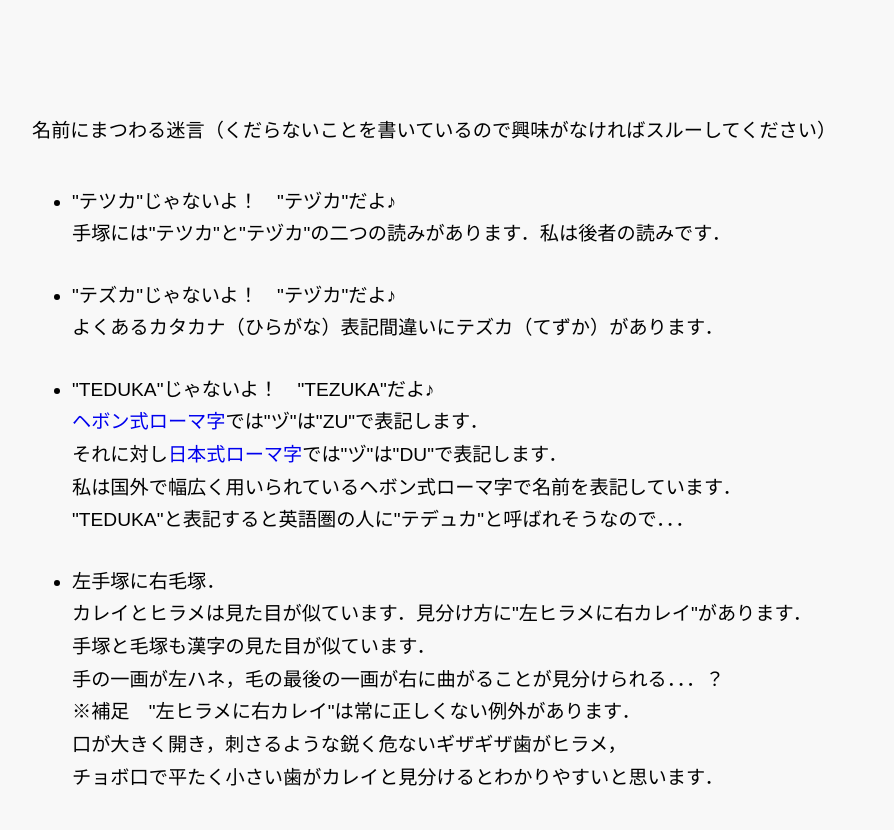
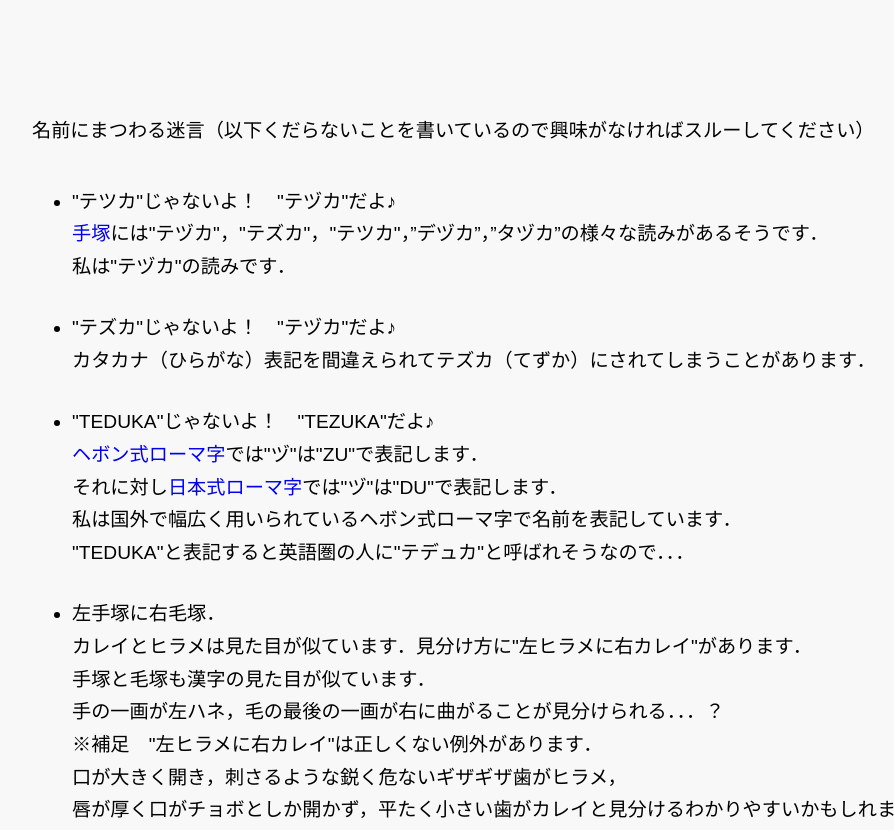
Before and after one commit to TEZUMASA/tezumasa-homepage, a plain HTML site: page about_me_ja.html in a window 1280 px wide. Shown: the part 2245-3075 px from the top of the page, without its empty margins (16-910 px from the left). Drawn offline with Linux system fonts and the light colour scheme.

Commit message:
no message

```diff
--- a/about_me_ja.html
+++ b/about_me_ja.html
@@ -86,12 +86,13 @@
             </div>
 
             <div class="descrcon">
-                    <p> 名前にまつわる迷言（くだらないことを書いているので興味がなければスルーしてください）<br>
+                    <p> 名前にまつわる迷言（以下くだらないことを書いているので興味がなければスルーしてください）<br>
                         <ul>
                         <li>"テツカ"じゃないよ！　"テヅカ"だよ♪<br>
-                        手塚には"テツカ"と"テヅカ"の二つの読みがあります．私は後者の読みです．</li>
+                        <a href="https://myoji-yurai.net/myojiPrefectureRanking.htm?myojiKanji=手塚">手塚</a>には"テヅカ"，"テズカ"，"テツカ"，”デヅカ”，”タヅカ”の様々な読みがあるそうです．<br>
+                        私は"テヅカ"の読みです．</li>
                         <li>"テズカ"じゃないよ！　"テヅカ"だよ♪<br>
-                        よくあるカタカナ（ひらがな）表記間違いにテズカ（てずか）があります．</li>
+                        カタカナ（ひらがな）表記を間違えられてテズカ（てずか）にされてしまうことがあります．</li>
                         <li>"TEDUKA"じゃないよ！　"TEZUKA"だよ♪<br>
                         <a href="https://ja.wikipedia.org/wiki/ヘボン式ローマ字">ヘボン式ローマ字</a>では"ヅ"は"ZU"で表記します．<br>
                         それに対し<a href="https://ja.wikipedia.org/wiki/日本式ローマ字">日本式ローマ字</a>では"ヅ"は"DU"で表記します．<br>
@@ -102,9 +103,9 @@
                         カレイとヒラメは見た目が似ています．見分け方に"左ヒラメに右カレイ"があります．<br>
                         手塚と毛塚も漢字の見た目が似ています．<br>
                         手の一画が左ハネ，毛の最後の一画が右に曲がることが見分けられる．．．？<br>
-                        ※補足　"左ヒラメに右カレイ"は常に正しくない例外があります．<br>
+                        ※補足　"左ヒラメに右カレイ"は正しくない例外があります．<br>
                         口が大きく開き，刺さるような鋭く危ないギザギザ歯がヒラメ，<br>
-                        チョボ口で平たく小さい歯がカレイと見分けるとわかりやすいと思います．</li>
+                        唇が厚く口がチョボとしか開かず，平たく小さい歯がカレイと見分けるわかりやすいかもしれません．</li>
                         </ul>
                         </p>
             </div>
```
